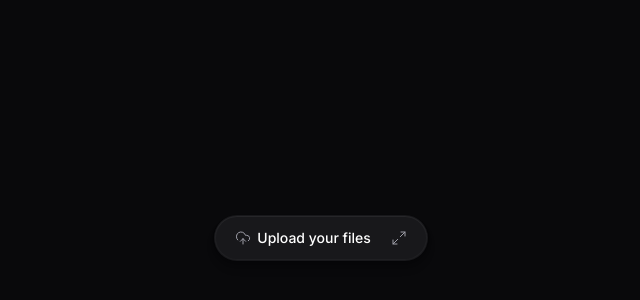
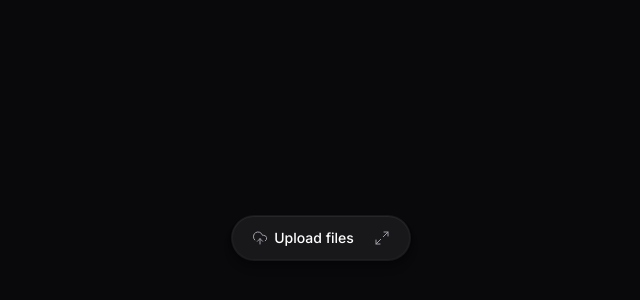
Before and after one commit to gabislera/Upload-widget, a React (Vite) app: page / in a window 1280 px wide. Shown: the part 162-462 px from the top of the page, without its empty margins (319-959 px from the left). Built offline with nearby package versions, Linux system fonts and the light colour scheme.

Commit message:
fix: upload title

```diff
--- a/src/components/upload-widget-title.tsx
+++ b/src/components/upload-widget-title.tsx
@@ -15,7 +15,7 @@ export function UploadWidgetTitle() {
           </span>
         </span>
       ) : (
-        <span>Upload your files</span>
+        <span>Upload files</span>
       )}
     </div>
   )
```
